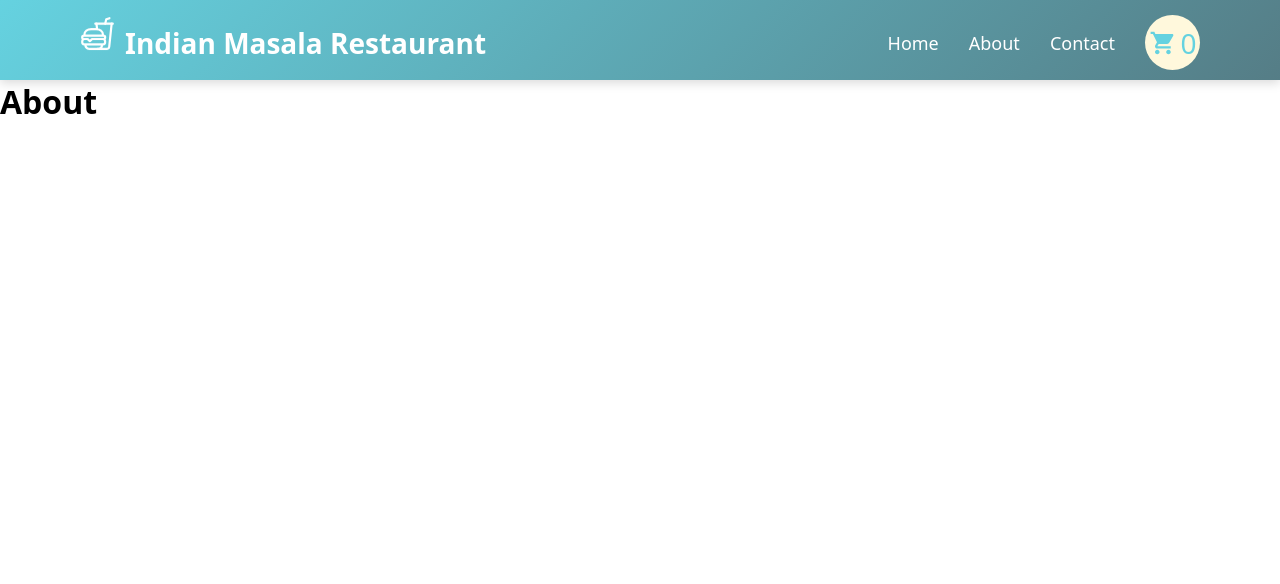
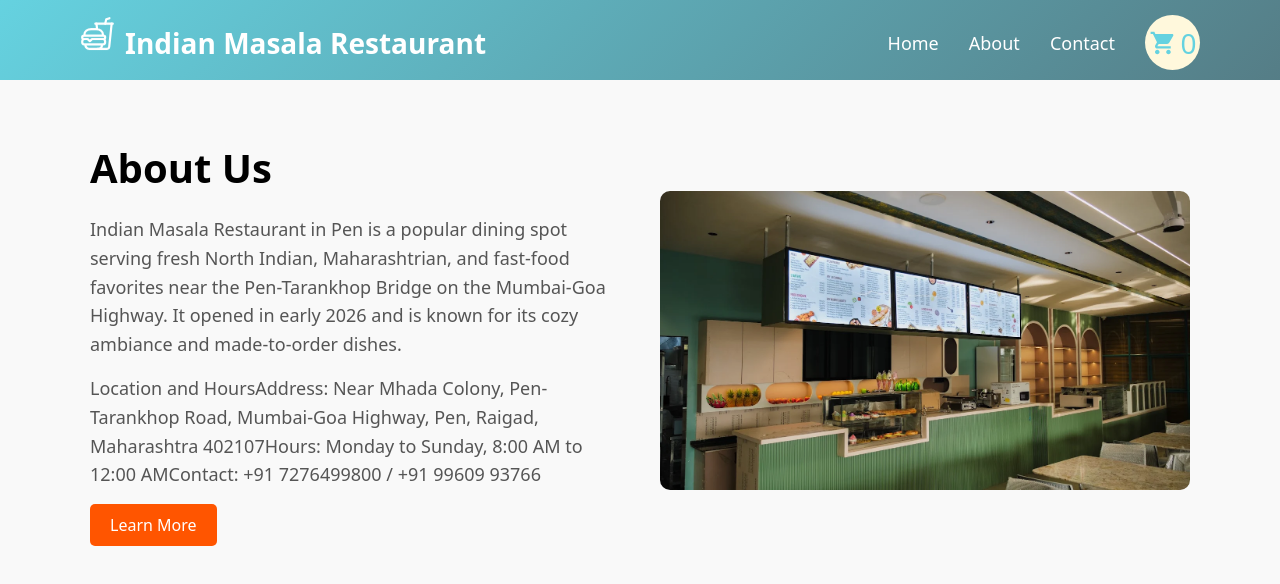
Before and after one commit to parth99p/React_Project_1, a React (Vite) app: page /about in a window 1280 px wide. Shown: the top 584 px of the page. Built offline with nearby package versions, Linux system fonts and the light colour scheme.

Commit message:
cartsidebarupdate

```diff
--- a/src/components/About.css
+++ b/src/components/About.css
@@ -0,0 +1,51 @@
+.about {
+    padding: 60px 50px;
+    background-color: #f9f9f9;
+}
+
+.about-container {
+    max-width: 1100px;
+    margin: auto;
+    display: flex;
+    align-items: center;
+    gap: 40px;
+}
+
+.about-text {
+    flex: 1;
+}
+
+.about-text h1 {
+    font-size: 40px;
+    margin-bottom: 20px;
+}
+
+.about-text p {
+    font-size: 18px;
+    margin-bottom: 15px;
+    line-height: 1.6;
+    color: #555;
+}
+
+.about-btn {
+    padding: 10px 20px;
+    border: none;
+    background-color: #ff5500;
+    color: white;
+    font-size: 16px;
+    cursor: pointer;
+    border-radius: 5px;
+}
+
+.about-btn:hover {
+    background-color: #b34200;
+}
+
+.about-image {
+    flex: 1px;
+}
+
+.about-image img {
+    width: 100%;
+    border-radius: 10px;
+}
--- a/src/components/About.jsx
+++ b/src/components/About.jsx
@@ -1,12 +1,27 @@
 import React from "react";
 import "../components/About.css";
-// import img from "../Assets/Wap7.jpeg";
+import img from "../Assets/ims.jpg";
 
 const About = () => {
   return (
-    <div>
-      <h1>About</h1>
-    </div>
+    <section className="about">
+      <div className="about-container">
+        <div className="about-text">
+          <h1>About Us</h1>
+          <p>
+           Indian Masala Restaurant in Pen is a popular dining spot serving fresh North Indian, Maharashtrian, and fast-food favorites near the Pen-Tarankhop Bridge on the Mumbai-Goa Highway. It opened in early 2026 and is known for its cozy ambiance and made-to-order dishes.
+          </p>
+          <p>
+            Location and HoursAddress: Near Mhada Colony, Pen-Tarankhop Road, Mumbai-Goa Highway, Pen, Raigad, Maharashtra 402107Hours: Monday to Sunday, 8:00 AM to 12:00 AMContact: +91 7276499800 / +91 99609 93766
+          </p>
+
+          <button className="about-btn">Learn More</button>
+        </div>
+        <div className="about-image">
+          <img src={img} alt="about" />
+        </div>
+      </div>
+    </section>
   );
 };
 
--- a/src/components/CartSidebar.css
+++ b/src/components/CartSidebar.css
@@ -94,3 +94,26 @@ cartInfo p:first-child {
     border: 1px solid #ccc;
     cursor: default;
 }
+
+.total {
+    margin-top: 20px;
+    font-size: 18px;
+    font-weight: bold;
+}
+
+.orderBtn {
+    width: 100%;
+    padding: 12px;
+    margin-top: 15px;
+    background-color: #ff5722;
+    color: white;
+    border: none;
+    border-radius: 6px;
+    font-size: 16px;
+    cursor: pointer;
+    transition: 0.3s;
+}
+
+.orderBtn:hover {
+    background-color: #ff4811;
+}
--- a/src/components/CartSidebar.jsx
+++ b/src/components/CartSidebar.jsx
@@ -1,15 +1,42 @@
-import React from "react";
+import React, { useState } from "react";
 import "../components/CartSidebar.css";
 import { RxCross2 } from "react-icons/rx";
+import { QRCodeSVG } from "qrcode.react";
 
 const CartSidebar = ({show, setShow, cart, setCart}) => {
+
+let [showQr, setShowQr ] = useState(false)
+
+let total = cart.reduce(
+  (acc, item) => acc + item.price * item.qty,
+  0
+);
+
+let addQty = (index) => {
+  let newCart = [...cart]
+  newCart[index].qty++;
+  setCart(newCart)
+}
+
+let removeQty = (index)=> {
+  let newCart = [...cart]
+  newCart[index].qty--;
+
+  if(newCart[index].qty===0){
+    newCart.splice(index ,1)
+  }
+
+  setCart(newCart)
+}
+
+
   return (
     <div className= 'sidebar'>
       <button onClick={()=>setShow(!show)} className="closeBtn"><RxCross2 /></button>
       <h2>Your Cart</h2>
       {cart.map((item, index) => {
         return (
-          <div className="cartItem">
+          <div className="cartItem" key={item.id}>
             <img src={item.image} alt="" />
 
             <div className="cartInfo">
@@ -18,15 +45,43 @@ const CartSidebar = ({show, setShow, cart, setCart}) => {
             </div>
 
             <div className="qtyButton">
-              <button>-</button>
-              <button>1</button>
-              <button>+</button>
+             <button onClick={() => removeQty(index)}>-</button>
+             <button>{item.qty}</button>
+             <button onClick={() => addQty(index)}>+</button>
             </div>
           </div>
         );
       })}
-    </div>
-  );
+
+<h3 className="total">Total: &#8377; {total}</h3>
+
+<button
+  className="orderBtn"
+  onClick={() => setShowQr(true)}
+>
+  Place Order
+</button>
+
+{showQr && (
+  <div
+    className="qrBox"
+    style={{ marginTop: "50px", marginLeft: "37px" }}
+  >
+    <h2 style={{ padding: "10px 20px" }}>Scan and Pay</h2>
+
+    <QRCodeSVG
+      value={"Parthpatil4999@oksbi"}
+      size={200}
+    />
+
+    <h3 style={{ padding: "10px 20px" }}>
+      Total Amount: ₹{total}
+    </h3>
+  </div>
+)}
+
+</div>
+);
 };
 
 export default CartSidebar;
--- a/src/components/Contact.css
+++ b/src/components/Contact.css
@@ -0,0 +1,57 @@
+.contact {
+    padding: 60px 20px;
+    background-color: #f4f4f4;
+}
+
+.contact-container {
+    max-width: 600px;
+    margin: auto;
+    text-align: center;
+    background-color: white;
+    padding: 30px;
+    border-radius: 10px;
+    box-shadow: 0 4px 10px rgba(0, 0, 0, 0.1);
+}
+
+.contact-container h1 {
+    font-size: 36px;
+    margin-bottom: 10px;
+}
+
+.contact-subtext {
+    color: #666;
+    margin-bottom: 25px;
+}
+
+.contact-form {
+    display: flex;
+    flex-direction: column;
+    gap: 15px;
+}
+
+.contact-form input,
+.contact-form textarea {
+    padding: 12px;
+    font-size: 16px;
+    border: 1px solid #ccc;
+    outline: none;
+}
+
+.contact-form input:focus,
+.contact-form textarea:focus {
+    border-color: #007bff;
+}
+
+.contact-form button {
+    padding: 12px;
+    background-color: #007bff;
+    color: white;
+    border: none;
+    font-size: 16px;
+    cursor: pointer;
+    border-radius: 5px;
+}
+
+.contact-form button:hover {
+    background-color: #0056b3;
+}
--- a/src/components/Contact.jsx
+++ b/src/components/Contact.jsx
@@ -3,9 +3,18 @@ import "../components/Contact.css";
 
 const Contact = () => {
   return (
-    <div>
-      <h1>Contact</h1>
-    </div>
+    <section className="contact">
+      <div className="contact-container">
+        <h1>Contact Us</h1>
+        <p className="contact-subtext">Feel free to reach out to us anytime</p>
+        <form className="contact-form" action="">
+          <input type="text" placeholder="Your Name" required />
+          <input type="email" placeholder="Your Email" required />
+          <textarea placeholder="Your Message" rows="5" required></textarea>
+          <button type="submit">Send Message</button>
+        </form>
+      </div>
+    </section>
   );
 };
 
```
Also changed, not shown: src/assets/ims.jpg (added).
